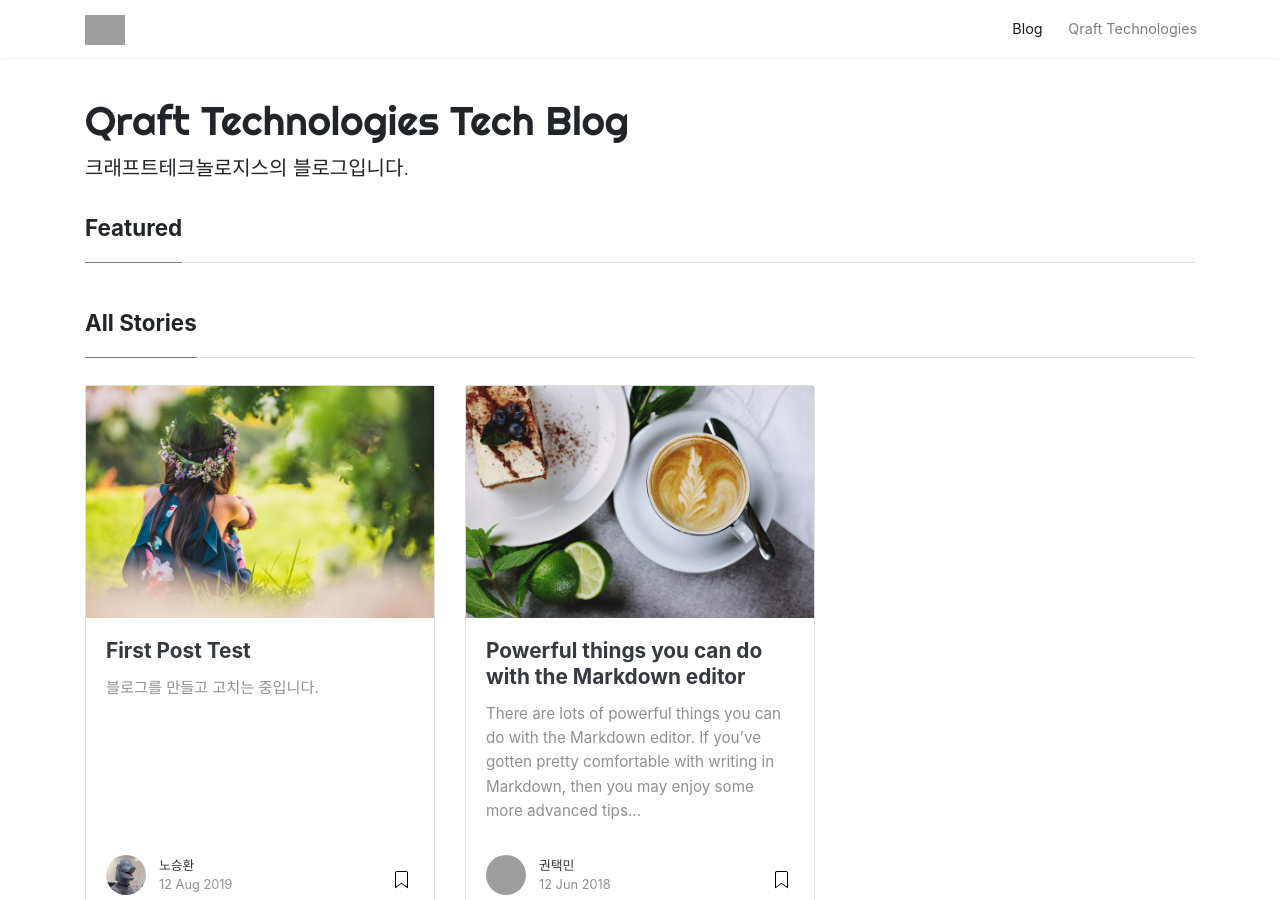
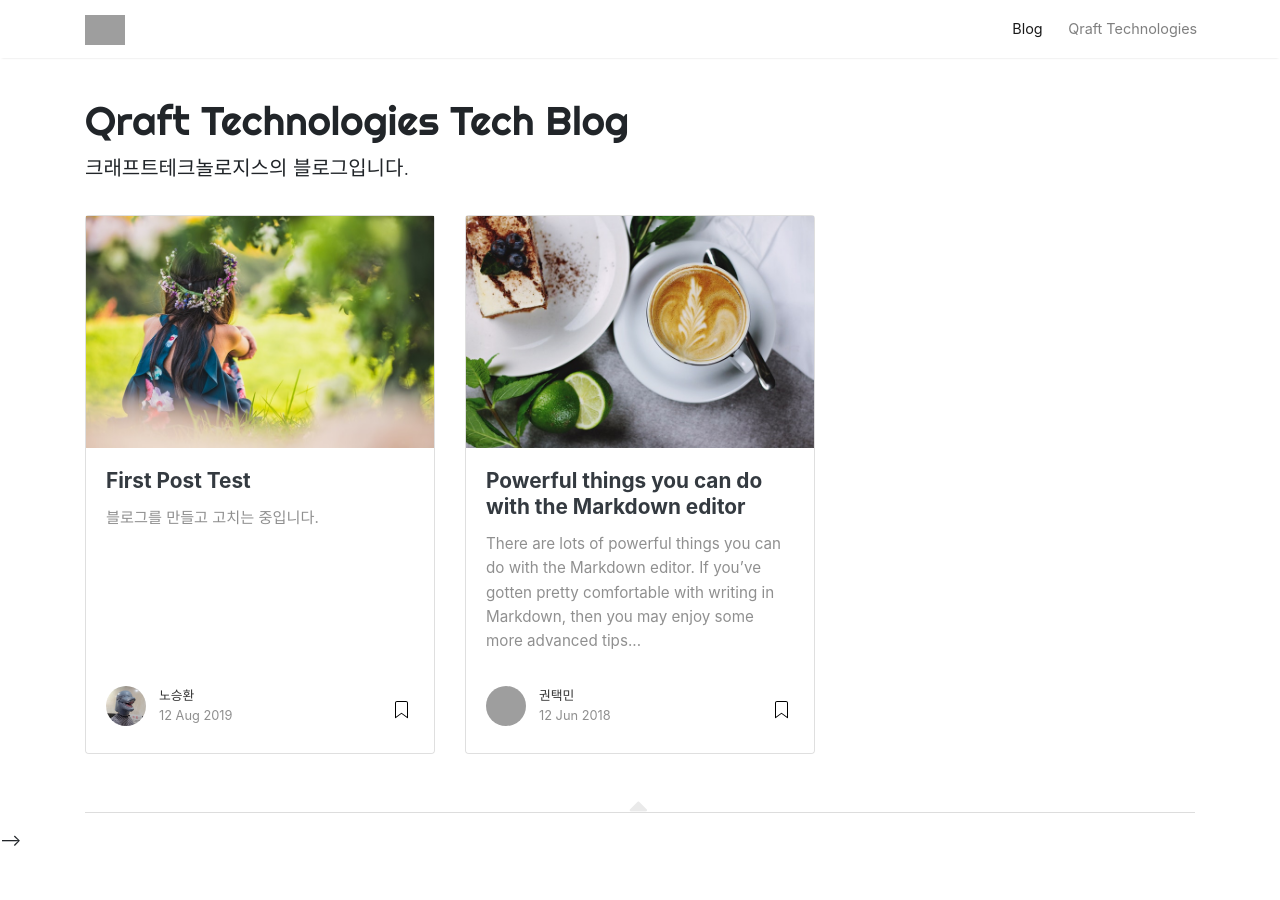
Before and after one commit to foxsayy/qraftech.github.io, a Jekyll site: the page built from index.html, in a window 1280 px wide and 900 px high. Built offline with Jekyll 4.4.1, drawn with Linux system fonts in a browser that asks for light colours; nearby versions of some CDN libraries; the list of posts is cut into pages by our own code; grey boxes are pictures that could not be loaded.

Commit message:
Update index.html

```diff
--- a/index.html
+++ b/index.html
@@ -3,11 +3,11 @@ layout: default
 title: Home
 ---
 
-{% if page.url == "/" %}
+<!-- {% if page.url == "/" %} -->
 
 <!-- Featured
 ================================================== -->
-<section class="featured-posts">
+<!-- <section class="featured-posts">
     <div class="section-title">
         <h2><span>Featured</span></h2>
     </div>
@@ -27,17 +27,17 @@ title: Home
 </section>
 
 {% endif %}
-
+ -->
 <!-- Posts Index
 ================================================== -->
 <section class="recent-posts">
 
-    <div class="section-title">
+<!--     <div class="section-title">
 
         <h2><span>All Stories</span></h2>
 
     </div>
-
+ -->
     <div class="row listrecent">
 
         {% for post in paginator.posts %}
```
